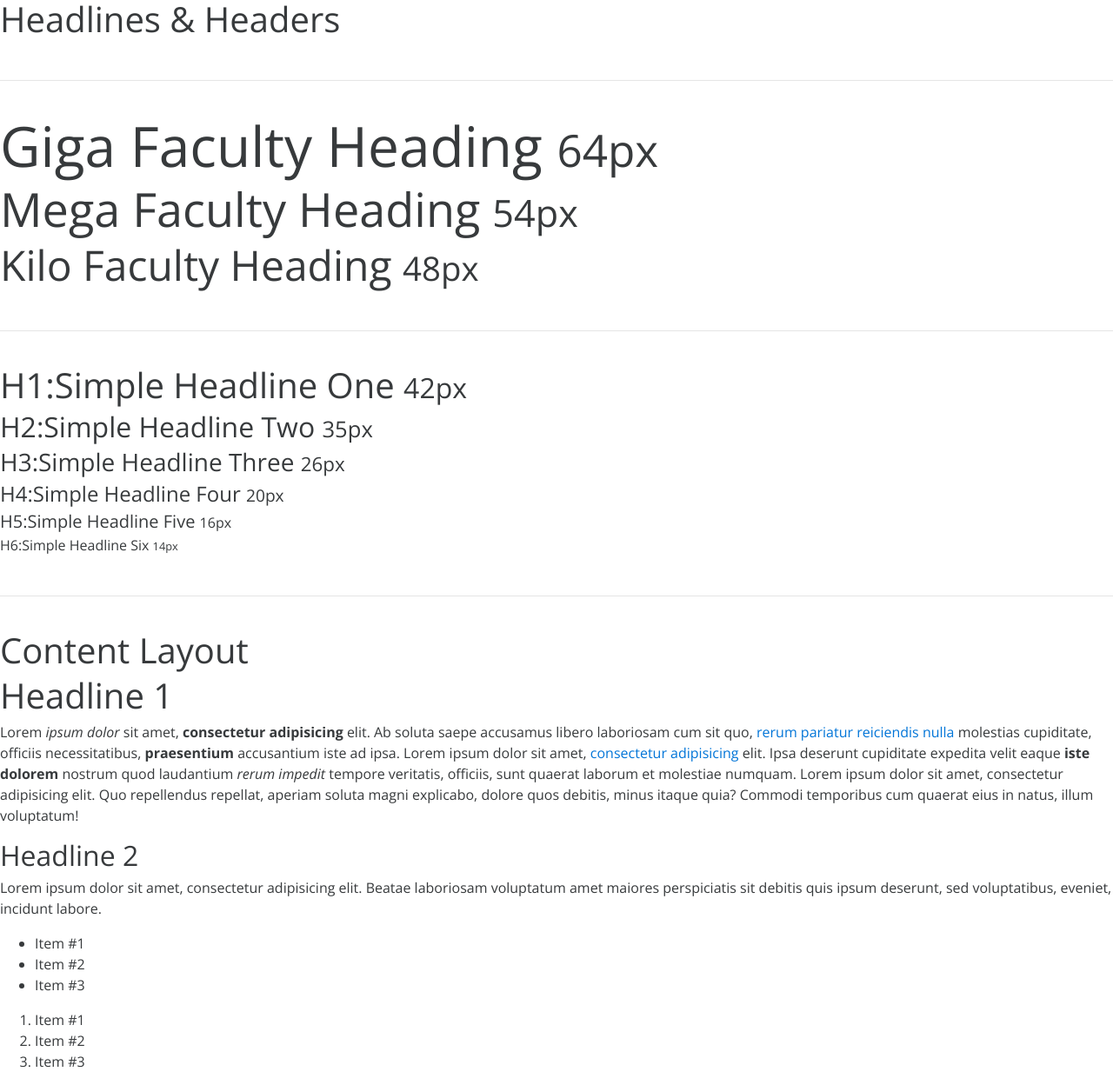
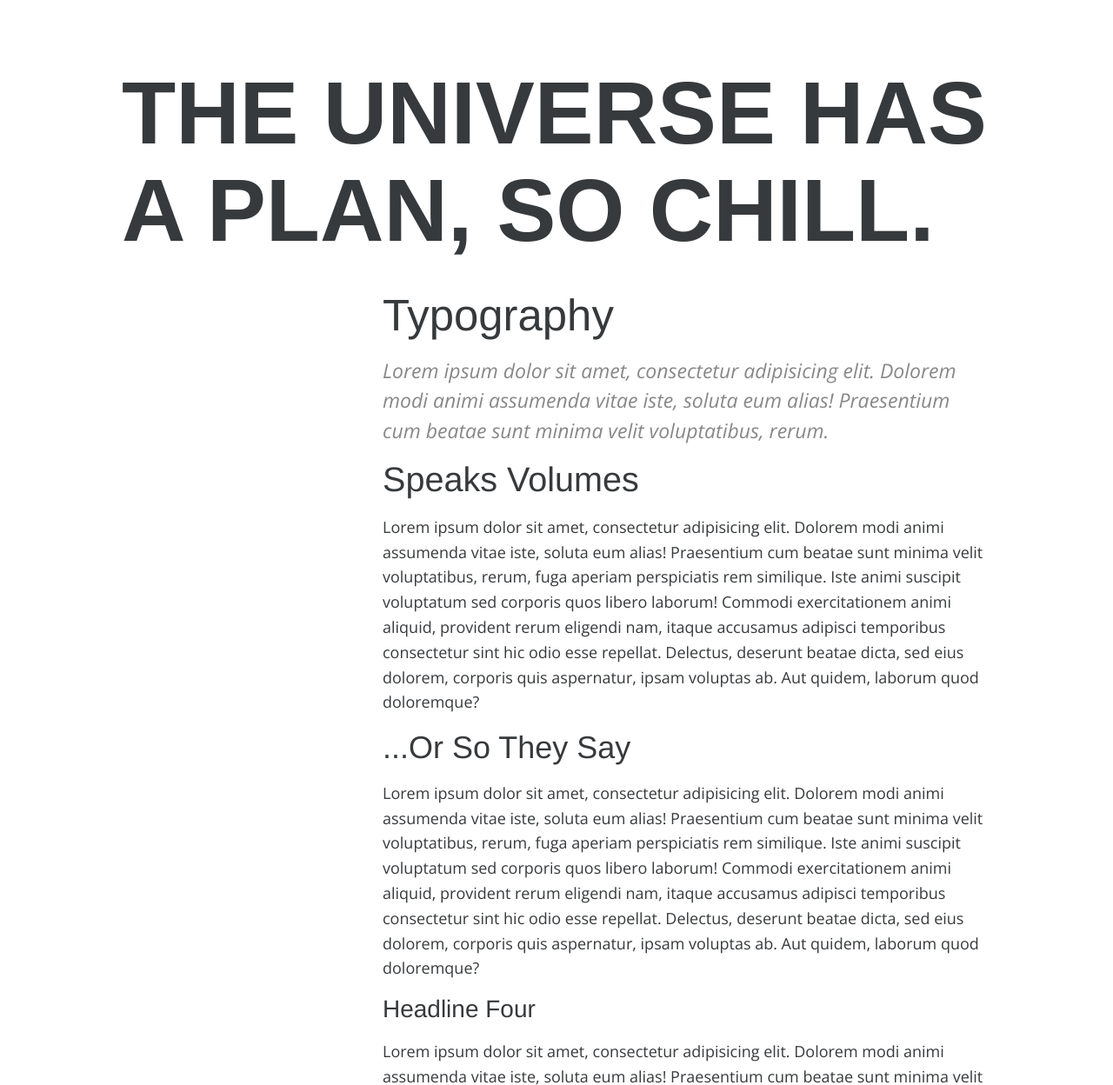
Before and after one commit to araikyegiazaryan/metaphor, a website: page docs/typography.html in a window 1280 px wide. Shown: the top 1248 px of the page at 87% size. Drawn offline with nearby package versions, Linux system fonts and the light colour scheme.

Commit message:
Integrated Typography Specimen for Docs

```diff
--- a/docs/typography.html
+++ b/docs/typography.html
@@ -14,54 +14,55 @@
   <script>try{Typekit.load();}catch(e){}</script>
   <link href='//fonts.googleapis.com/css?family=Open+Sans:400,300,700,400italic' rel='stylesheet' type='text/css'>
   <link rel="stylesheet" href="../dist/css/metaphor.css">
+  <style type="text/css">
+    .wrapper {
+      background-color: #fff;
+      margin:0 auto;
+      max-width: 1000px;
+      padding: 75px 0;
+    }
+  </style>
 </head>
 <body>
 
   <div class="wrapper">
-      <h1 class="page-header">Headlines &amp; Headers</h1>
+    <div class="container">
+      <h1 class="giga">THE UNIVERSE HAS A PLAN, SO CHILL.</h1>
+    </div>
+    <div class="container" style="margin:0px auto 0px 30%; max-width:700px;">
+      <h1>Typography</h1>
+      <p class="intro">Lorem ipsum dolor sit amet, consectetur adipisicing elit. Dolorem modi animi assumenda vitae iste, soluta eum alias! Praesentium cum beatae sunt minima velit voluptatibus, rerum.</p>
+      <h2>Speaks Volumes</h2>
+      <p>Lorem ipsum dolor sit amet, consectetur adipisicing elit. Dolorem modi animi assumenda vitae iste, soluta eum alias! Praesentium cum beatae sunt minima velit voluptatibus, rerum, fuga aperiam perspiciatis rem similique. Iste animi suscipit voluptatum sed corporis quos libero laborum! Commodi exercitationem animi aliquid, provident rerum eligendi nam, itaque accusamus adipisci temporibus consectetur sint hic odio esse repellat. Delectus, deserunt beatae dicta, sed eius dolorem, corporis quis aspernatur, ipsam voluptas ab. Aut quidem, laborum quod doloremque?</p>
+
+      <h3>...Or So They Say</h3>
+      <p>Lorem ipsum dolor sit amet, consectetur adipisicing elit. Dolorem modi animi assumenda vitae iste, soluta eum alias! Praesentium cum beatae sunt minima velit voluptatibus, rerum, fuga aperiam perspiciatis rem similique. Iste animi suscipit voluptatum sed corporis quos libero laborum! Commodi exercitationem animi aliquid, provident rerum eligendi nam, itaque accusamus adipisci temporibus consectetur sint hic odio esse repellat. Delectus, deserunt beatae dicta, sed eius dolorem, corporis quis aspernatur, ipsam voluptas ab. Aut quidem, laborum quod doloremque?</p>
+
+      <h4>Headline Four</h4>
+      <p>Lorem ipsum dolor sit amet, consectetur adipisicing elit. Dolorem modi animi assumenda vitae iste, soluta eum alias! Praesentium cum beatae sunt minima velit voluptatibus, rerum, fuga aperiam perspiciatis rem similique. Iste animi suscipit voluptatum sed corporis quos libero laborum! Commodi exercitationem animi aliquid, provident rerum eligendi nam, itaque accusamus adipisci temporibus consectetur sint hic odio esse repellat. Delectus, deserunt beatae dicta, sed eius dolorem, corporis quis aspernatur, ipsam voluptas ab. Aut quidem, laborum quod doloremque?</p>
+      <p>Lorem ipsum dolor sit amet, consectetur adipisicing elit. Dolorem modi animi assumenda vitae iste, soluta eum alias! Praesentium cum beatae sunt minima velit voluptatibus, rerum, fuga aperiam perspiciatis rem similique. Iste animi suscipit voluptatum sed corporis quos libero laborum! Commodi exercitationem animi aliquid, provident rerum eligendi nam, itaque accusamus adipisci temporibus consectetur sint hic odio esse repellat. Delectus, deserunt beatae dicta, sed eius dolorem, corporis quis aspernatur, ipsam voluptas ab. Aut quidem, laborum quod doloremque?</p>
+
+      <h5>Headline Five</h5>
+      <p>Lorem ipsum dolor sit amet, consectetur adipisicing elit. Dolorem modi animi assumenda vitae iste, soluta eum alias! Praesentium cum beatae sunt minima velit voluptatibus, rerum, fuga aperiam perspiciatis rem similique. Iste animi suscipit voluptatum sed corporis quos libero laborum! Commodi exercitationem animi aliquid, provident rerum eligendi nam, itaque accusamus adipisci temporibus consectetur sint hic odio esse repellat. Delectus, deserunt beatae dicta, sed eius dolorem, corporis quis aspernatur, ipsam voluptas ab. Aut quidem, laborum quod doloremque?</p>
+
+      <h6>Headline Six</h6>
+      <p>Lorem ipsum dolor sit amet, consectetur adipisicing elit. Dolorem modi animi assumenda vitae iste, soluta eum alias!</p>
+      <blockquote>
+        The more that you read, the more things you'll know. The more that you learn, the more places you'll go.
+        <cite>- Some Dude</cite>
+      </blockquote>
+      <p>Lorem ipsum dolor sit amet, consectetur adipisicing elit. Dolorem modi animi assumenda vitae iste, soluta eum alias! Praesentium cum beatae sunt minima velit voluptatibus, rerum, fuga aperiam perspiciatis rem similique. Iste animi suscipit voluptatum sed corporis quos libero laborum! Commodi exercitationem animi aliquid, provident rerum eligendi nam, itaque accusamus adipisci temporibus consectetur sint hic odio esse repellat. Delectus, deserunt beatae dicta, sed eius dolorem, corporis quis aspernatur, ipsam voluptas ab. Aut quidem, laborum quod doloremque?</p>
 
       <br>
-      <hr>
-      <br>
 
-      <h1 class="giga">Giga Faculty Heading <small>64px</small></h1>
-      <h1 class="mega">Mega Faculty Heading <small>54px</small></h1>
-      <h1 class="kilo">Kilo Faculty Heading <small>48px</small></h1>
+      <h1>Headline One</h1>
+      <h2>Headline Two</h2>
+      <h3>Headline Three</h3>
+      <h4>Headline Four</h4>
+      <h5>Headline Five</h5>
+      <h6>Headline Six</h6>
 
-      <br>
-      <hr>
-      <br>
-
-      <h1>H1:Simple Headline One <small>42px</small></h1>
-      <h2>H2:Simple Headline Two <small>35px</small></h2>
-      <h3>H3:Simple Headline Three <small>26px</small></h3>
-      <h4>H4:Simple Headline Four <small>20px</small></h4>
-      <h5>H5:Simple Headline Five <small>16px</small></h5>
-      <h6>H6:Simple Headline Six <small>14px</small></h6>
-
-      <br>
-      <hr>
-      <br>
-
-      <h1 class="page-header">Content Layout</h1>
-
-      <h1>Headline 1</h1>
-      <p>Lorem <em>ipsum dolor</em> sit amet, <strong>consectetur adipisicing</strong> elit. Ab soluta saepe accusamus libero laboriosam cum sit quo, <a href="#">rerum pariatur reiciendis nulla</a> molestias cupiditate, officiis necessitatibus, <strong>praesentium</strong> accusantium iste ad ipsa. Lorem ipsum dolor sit amet, <a href="#">consectetur adipisicing</a> elit. Ipsa deserunt cupiditate expedita velit eaque <strong>iste dolorem</strong> nostrum quod laudantium <em>rerum impedit</em> tempore veritatis, officiis, sunt quaerat laborum et molestiae numquam. Lorem ipsum dolor sit amet, consectetur adipisicing elit. Quo repellendus repellat, aperiam soluta magni explicabo, dolore quos debitis, minus itaque quia? Commodi temporibus cum quaerat eius in natus, illum voluptatum!</p>
-
-      <h2>Headline 2</h2>
-      <p>Lorem ipsum dolor sit amet, consectetur adipisicing elit. Beatae laboriosam voluptatum amet maiores perspiciatis sit debitis quis ipsum deserunt, sed voluptatibus, eveniet, incidunt labore.</p>
-
-      <ul>
-        <li>Item #1</li>
-        <li>Item #2</li>
-        <li>Item #3</li>
-      </ul>
-      <ol>
-        <li>Item #1</li>
-        <li>Item #2</li>
-        <li>Item #3</li>
-      </ol>
     </div>
-
+  </div>
 </body>
 </html>
--- a/scss/assets/_settings.scss
+++ b/scss/assets/_settings.scss
@@ -3,4 +3,5 @@
 // ========================================== */
 
 // Html <html>
-$font-size-root: 16px !default;
+$font-size-root: 18px !default;
+$font-size-option: 14px !default;
--- a/scss/assets/_variables.scss
+++ b/scss/assets/_variables.scss
@@ -41,7 +41,7 @@ $notice-color-danger: #d9534f;
 $font-family-sans-serif: "museo-sans", "Helvetica Neue", Helvetica, Arial, sans-serif;
 $font-family-serif: "garamond-premier-pro", Georgia, "Times New Roman", Times, serif;
 $font-family-monospace: Menlo, Monaco, Consolas, "Courier New", monospace;
-$font-family-base: 'Open Sans', "Helvetica Neue", Helvetica, Arial, sans-serif;
+$font-family-base: "Open Sans", "Helvetica Neue", Helvetica, Arial, sans-serif;
 
 // DOM SCAFFOLD
 // ========================================== */
@@ -51,6 +51,9 @@ $body-bg: $white;
 $font-size-base: 1rem;
 $body-color: $gray-dark;
 $font-family-root: $font-family-base;
+// Font Options:
+$font-smoothing: true;
+$font-rendering: false;
 
 // Links <a>
 $link-color: $notice-color-primary;
@@ -77,35 +80,49 @@ $font-size-lg: 1.25rem;
 
 // Font Weights
 $font-weight-thin: 100;
+$font-weight-normal: 300;
 $font-weight-bold: 500;
+$font-weight-xbold: 900;
 
 // Line Height
-$line-height: 1.5;
+$line-height: 1.6;
 
 // Size Scaling
-$modular-scale-ratio: $golden; // 1.618
+// $modular-scale-ratio: $perfect-fifth; // ~1.618 : Golden Ratio
+// modular-scale($increment, $modular-scale-base, $modular-scale-ratio)
 
 // Headlines
-$font-size-h1: 2.5rem;
-$font-size-h2: 2rem;
-$font-size-h3: 1.75rem;
-$font-size-h4: 1.5rem;
-$font-size-h5: 1.25rem;
-$font-size-h6: 1rem;
+// $font-size-h1: 2.5rem;
+// $font-size-h2: 2rem;
+// $font-size-h3: 1.75rem;
+// $font-size-h4: 1.5rem;
+// $font-size-h5: 1.25rem;
+// $font-size-h6: 1rem;
 
 // Display Headlines
-$font-size-kilo: 3.0rem;
-$font-size-mega: 3.375rem;
-$font-size-giga: 4rem;
+// $font-size-kilo: 3.0rem;
+// $font-size-mega: 3.375rem;
+// $font-size-giga: 4rem;
 
-// Display Specs
+// Display Headlines
+$font-size-giga: modular-scale(5, $font-size-root, $augmented-fourth);
+$font-size-mega: modular-scale(4, $font-size-root, $augmented-fourth);
+$font-size-kilo: modular-scale(4, $font-size-option, $augmented-fourth);
+
+// Display Headlines
+$font-size-h1: modular-scale(3, $font-size-root, $augmented-fourth);
+$font-size-h2: modular-scale(3, $font-size-option, $augmented-fourth);
+$font-size-h3: modular-scale(2, $font-size-root, $augmented-fourth);
+$font-size-h4: modular-scale(2, $font-size-option, $augmented-fourth);
+$font-size-h5: modular-scale(1, $font-size-root, $augmented-fourth);
+$font-size-h6: modular-scale(1, $font-size-option, $augmented-fourth);
+
+// Heading Specs
 $headings-color: inherit;
 $headings-line-height: 1.1;
-$headings-font-weight: 100;
-$headings-font-family: inherit;
-$headings-margin-bottom: ($spacer / 2);
-
-// Intro/Lead - Needed?
+$headings-font-weight: $font-weight-thin;
+$headings-font-family: $font-family-sans-serif;
+$headings-margin-bottom: 1rem;
 
 // Default Text - Needed?
 $text-muted: $gray-light;
@@ -114,10 +131,10 @@ $text-muted: $gray-light;
 $abbr-border-color: $gray-light;
 
 // Blockquotes
-$blockquote-small-color: $gray-light;
-$blockquote-font-size: ($font-size-base * 1.25);
-$blockquote-border-color: $gray-lighter;
-
+$blockquote-small-color: $csun-red;
+$blockquote-font-size: $font-size-h5;
+$blockquote-font-weight: $font-weight-thin;
+$blockquote-font-style: italic;
 
 // Tables
 $table-cell-padding: .75rem;
--- a/scss/assets/components/_type.scss
+++ b/scss/assets/components/_type.scss
@@ -23,7 +23,8 @@ h6, .h6 { font-size: $font-size-h6; }
 .giga,
 .mega,
 .kilo {
-  font-weight: $font-weight-thin;
+  font-weight: $font-weight-xbold;
+  margin-bottom: 2rem;
 }
 
 .giga { font-size: $font-size-giga; }
@@ -62,3 +63,28 @@ small,
     padding-left: 5px;
   }
 }
+
+.intro {
+  line-height: 1.5;
+  font-weight: $font-weight-thin;
+  font-style: italic;
+  color: #888;
+  font-size: 23px;
+}
+
+blockquote,
+.blockquote{
+  padding: $spacer ($spacer * 3);
+  color: $blockquote-small-color;
+  font-size: $blockquote-font-size;
+  font-weight: $blockquote-font-weight;
+  font-style: $blockquote-font-style;
+  line-height: 1.5;
+  border-left: 2px solid $csun-red;
+
+  cite,
+  .cite {
+      color: #888;
+      font-size: $font-size-base;
+    }
+}
--- a/scss/assets/resets/_reboot.scss
+++ b/scss/assets/resets/_reboot.scss
@@ -67,14 +67,21 @@ html {
 }
 
 body {
-  // Make the `body` use the `font-size-root`
+  color: $body-color;
+  line-height: $line-height;
+  background-color: $body-bg;
+  font-size: $font-size-base;
   font-family: $font-family-base;
-  font-size: $font-size-base;
-  line-height: $line-height;
-  // Go easy on the eyes and use something other than `#000` for text
-  color: $body-color;
-  // By default, `<body>` has no `background-color` so we set one as a best practice.
-  background-color: $body-bg;
+
+  @if $font-smoothing {
+    -webkit-font-smoothing: antialiased;
+    -moz-osx-font-smoothing: grayscale;
+  }
+
+  @if $font-rendering {
+    text-rendering: optimizeLegibility;
+  }
+
 }
 
 
```
Also changed, not shown: dist/css/metaphor.css, 1 other file. Lines whose indentation alone changed are shown as unchanged.
